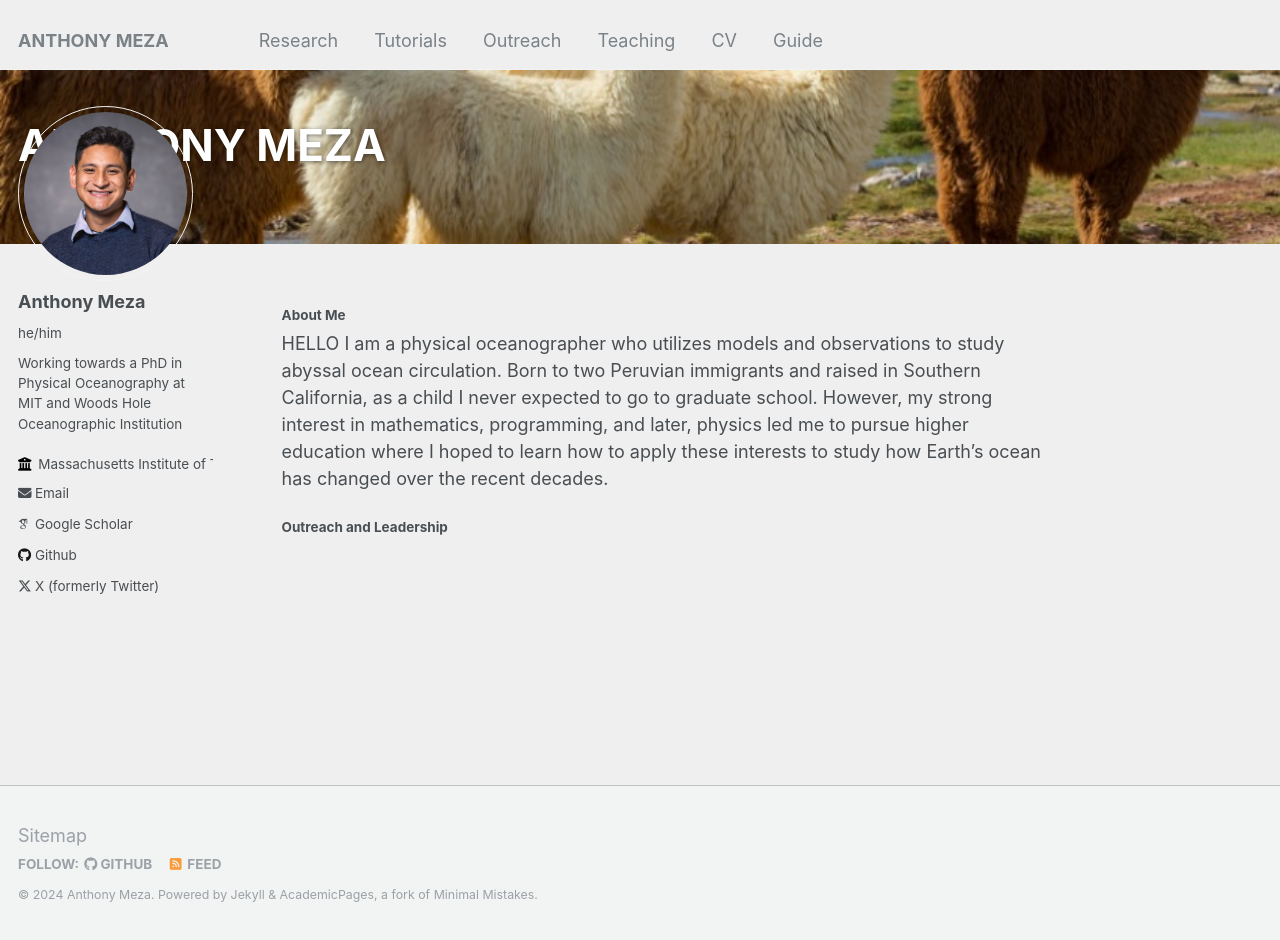
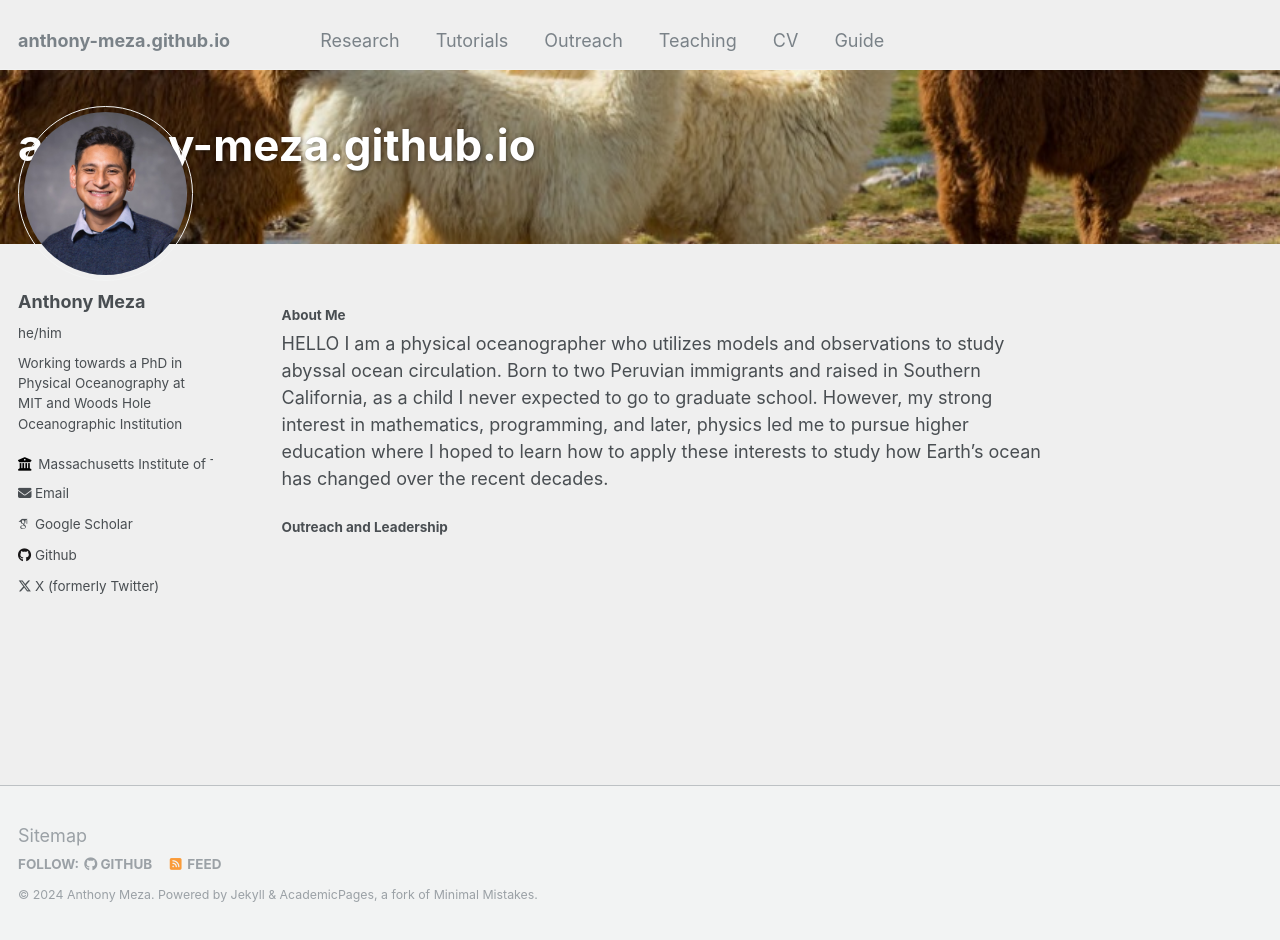
Before and after one commit to anthony-meza/anthony-meza.github.io, a Jekyll site: the page built from _pages/about.md, in a window 1280 px wide and 940 px high. Built offline with Jekyll 4.4.1, drawn with Linux system fonts in a browser that asks for light colours; some web fonts are replaced.

```diff
--- a/_config.yml
+++ b/_config.yml
@@ -8,7 +8,7 @@
 
 # Basic Site Settings
 locale                   : "en-US"
-title                    : "ANTHONY MEZA"
+title                    : #"ANTHONY MEZA"
 title_separator          : "-"
 name                     : &name "Anthony Meza"
 description              : &description "personal description"
```
